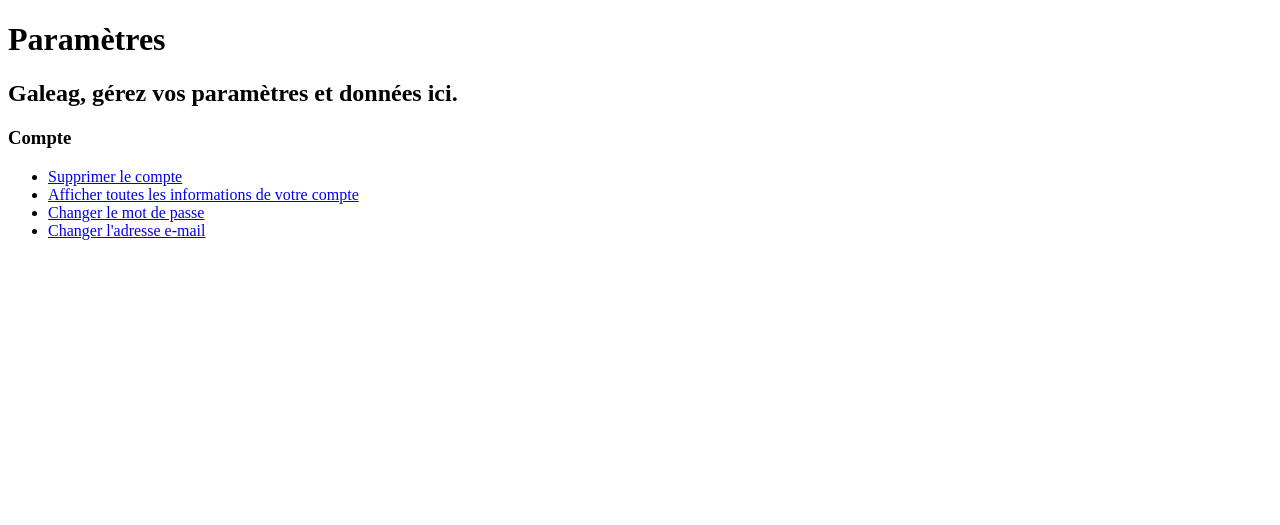
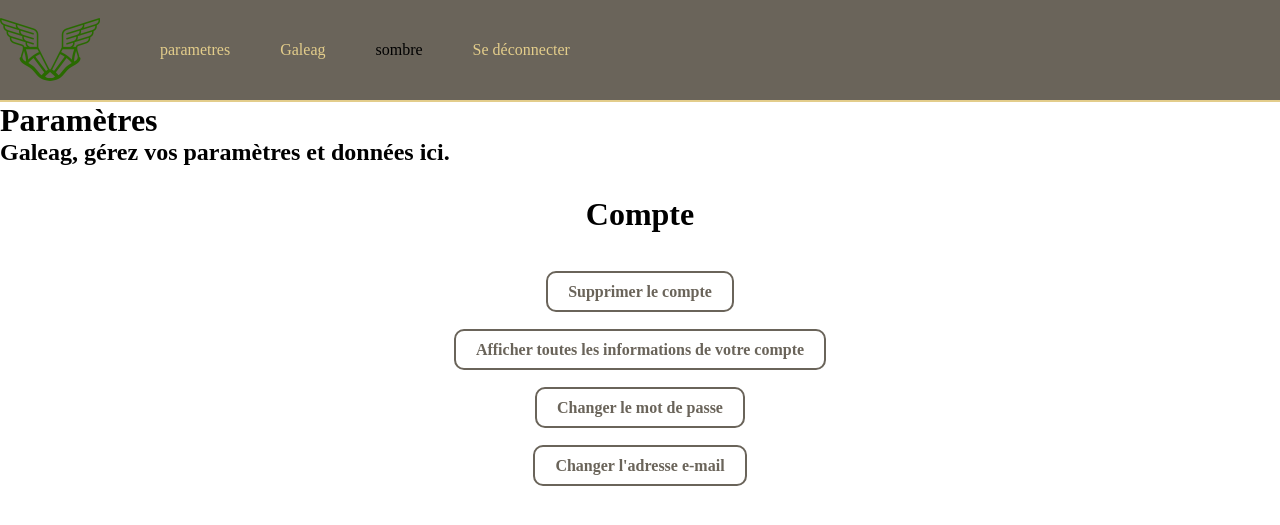
Before and after one commit to Pavellow/projet_l3_gui, a PHP site: page /view/settings/setting.php in a window 1280 px wide. Shown: the top 525 px of the page. Run offline with PHP 8.4, Linux system fonts and the light colour scheme; a user stored in the database is signed in.

Commit message:
modif index css et settings

```diff
--- a/includes/settings_account.php
+++ b/includes/settings_account.php
@@ -2,6 +2,7 @@
 
 if(!empty($_SESSION['pseudo'])) {
     ?>
+    <div class="compte_unique">
     <h3>Compte</h3>
     <nav>
         <ul>
@@ -11,7 +12,7 @@ if(!empty($_SESSION['pseudo'])) {
             <li><a href="../services/change_mail.php">Changer l'adresse e-mail</a></li>
         </ul>
     </nav>
-
+    </div>
     <?php
 }
 
--- a/includes/settings_header.php
+++ b/includes/settings_header.php
@@ -1,4 +1,30 @@
+<header>
+    <a href="../../index.php"> <img src="../../images/logo/png/logo.png" class="logo">  </a>
+
+    <nav>
+        <ul>
+            <li><a href="./view/settings/setting.php">parametres</a></li>
+            <?php
+            if (!empty($_SESSION['pseudo'])) {
+            ?><li><a><?php echo ($_SESSION['pseudo']); ?></a></li><?php
+                                                                } else {
+                                                                    echo ("<li><a href='./view/signin.html'>inscription</a></li>
+                                                                                <li><a href='./view/connexion.html'>connexion</a></li>");
+                                                                }
+                                                                    ?>
+            <li>sombre</li>
+            <?php
+            if (!empty($_SESSION['pseudo'])) {
+            ?><li><a href="./services/disconnect_account.php">Se déconnecter</a></li><?php
+                                                                                    }
+                                                                                        ?>
+        </ul>
+    </nav>
+</header>
+
+<div class="compte_unique">
 <?php
+
     echo("<h1>Paramètres</h1>");
     if(!empty($_SESSION['pseudo'])) {
         echo("<h2>" . $_SESSION['pseudo'] . ', gérez vos paramètres et données ici.</h2>');
@@ -7,3 +33,4 @@
         echo("<h2>Configurez les paramètres de base du site.</h2>");
     }
 ?>
+</div>
--- a/index.php
+++ b/index.php
@@ -12,7 +12,7 @@ else {
 <html lang="fr">
 <?php include("./includes/head.php"); ?>
 
-<body>
+<body class="body_php">
     <?php include("./includes/header.php"); ?>
     <main>
         <div id="container-main">
--- a/style/index.css
+++ b/style/index.css
@@ -4,7 +4,7 @@
   }
 
   @media screen and (orientation: portrait) {
-	body {
+	.body_php {
 	  display: grid;
 	  grid-template-columns: repeat(12, 1fr);
 	  grid-template-rows: minmax(10vh, auto);
@@ -88,10 +88,11 @@
 	  width: 100%;
 	  border-top: 2px solid #E3CD8B;
 	}
+
   }
 
   @media screen and (orientation: landscape) {
-	body {
+	.body_php {
 	  display: grid;
 	  grid-template-columns: repeat(12, 1fr);
 	  grid-template-rows: minmax(10vh, auto);
@@ -182,4 +183,40 @@
 		text-decoration: underline;
 	}
 
-}
+	.compte_unique h3 {
+			font-size: 2em;
+			text-align: center;
+			margin: 30px 0;
+	}
+
+	.compte_unique nav {
+			display: flex;
+			justify-content: center;
+		}
+
+	.compte_unique ul {
+			display: flex;
+			flex-direction: column;
+			list-style: none;
+		}
+
+	.compte_unique li {
+			margin: 20px 0;
+			text-align: center;
+		}
+
+	.compte_unique a {
+			color: #6A645A;
+			text-decoration: none;
+			font-weight: bold;
+			border: 2px solid #6A645A;
+			padding: 10px 20px;
+			border-radius: 10px;
+			transition: background-color 0.2s ease-in-out, color 0.2s ease-in-out;
+		}
+
+	.compte_unique a:hover {
+			background-color: #6A645A;
+			color: #E3CD8B;
+		}
+	}
--- a/view/connexion.html
+++ b/view/connexion.html
@@ -18,7 +18,7 @@
 
 		<label for="mot_de_passe">Mot de passe :</label>
 		<input type="password" name="motdepasse" id="motdepasse" placeholder="Mot de passe" required><br><br>
-		<button type="submit" name="connect_submit" value="Ajouter">Ajouter</button>
+		<button type="submit" name="connect_submit" value="Ajouter">Connexion</button>
 	</form>
 
 	<p>Pas de compte ? <a href="./signin.html">Inscrivez-vous !</a></p>
--- a/view/settings/setting.php
+++ b/view/settings/setting.php
@@ -2,12 +2,13 @@
 session_start();
 ?>
 <!DOCTYPE html>
-<html lang="it">
+<html lang="fr">
 <head>
     <meta charset="UTF-8">
     <meta http-equiv="X-UA-Compatible" content="IE=edge">
     <meta name="viewport" content="width=device-width, initial-scale=1.0">
     <title>Settings</title>
+    <link rel="stylesheet" href="../../style/index.css">
 </head>
 <body>
     <?php include("../../includes/settings_header.php"); ?>
```
Also changed, not shown: index.html (deleted, +0 -43 lines).
